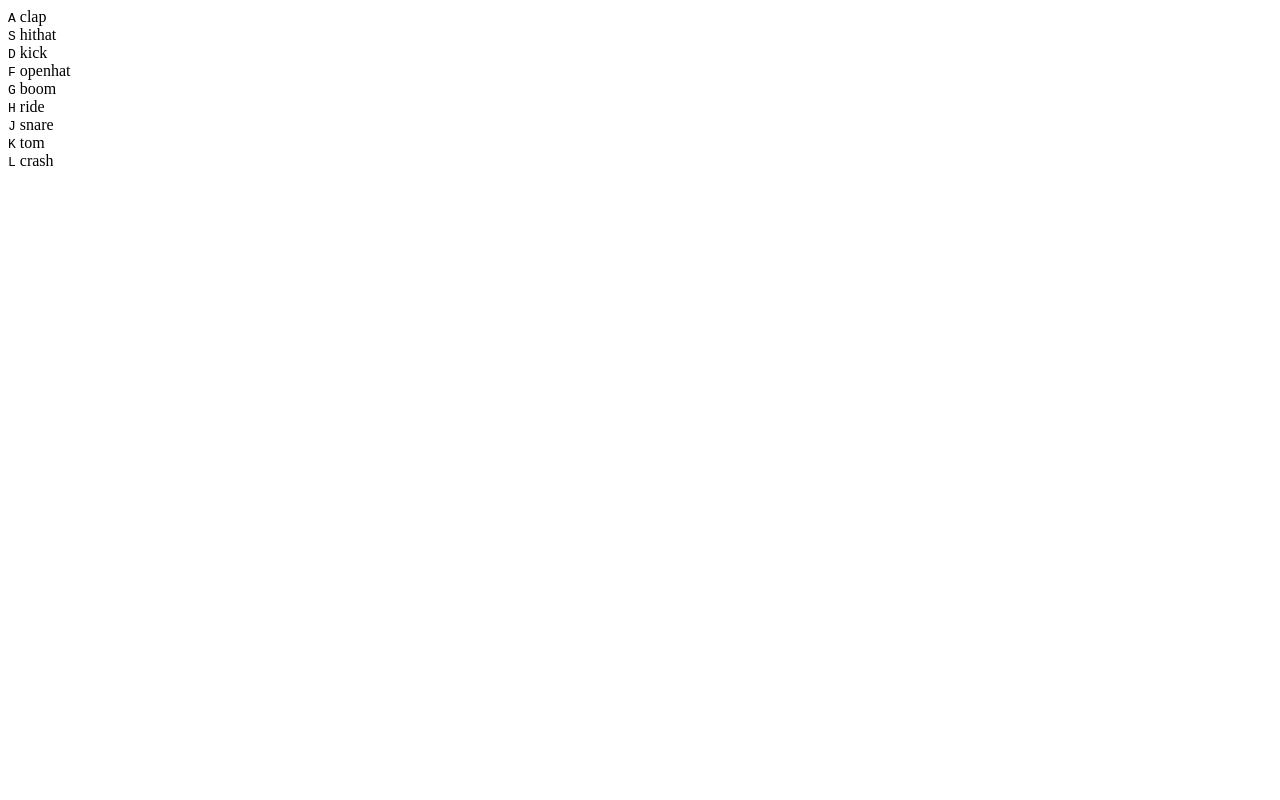
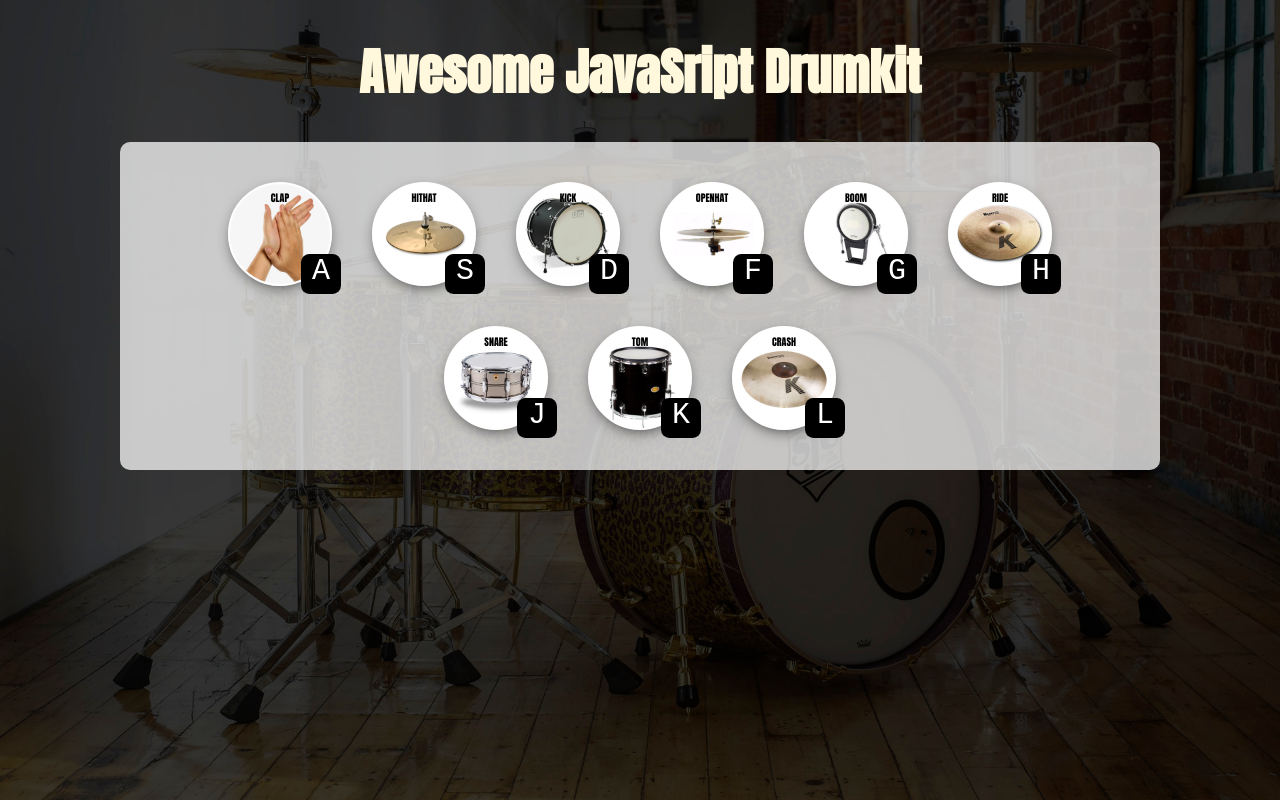
Before and after one commit to fermarinsanchez/JavaScript-DrumKit, a plain HTML site: page index.html in a window 1280 px wide. Drawn offline with Linux system fonts and the light colour scheme.

Commit message:
feat: add some style. Still working on elements and samples

```diff
--- a/index.html
+++ b/index.html
@@ -7,42 +7,45 @@
     <title>Awesome Drum Kit!</title>
 </head>
 <body>
+    <div>
+        <h1>Awesome JavaSript Drumkit</h1>
+    </div>
     <div class='keys'>
-        <div data-key='65' class='key'>
+        <div data-key='65' class='key' style="background-image: url(img/clap.jpg);" onclick="touchPlay('65')">
             <kbd>A</kbd>
-            <span>clap</span>
+            <p>clap</p>
         </div>
-        <div data-key='83' class='key'>
+        <div data-key='83' class='key' style="background-image: url(img/closed-hithat.jpg);" onclick="touchPlay('83')">
             <kbd>S</kbd>
-            <span>hithat</span>
+            <p>hithat</p>
         </div>
-        <div data-key='68' class='key'>
+        <div data-key='68' class='key' style="background-image: url(img/kick-drum.jpg);" onclick="touchPlay('68')">
             <kbd>D</kbd>
-            <span>kick</span>
+            <p>kick</p>
         </div>
-        <div data-key='70' class='key'>
+        <div data-key='70' class='key' style="background-image: url(img/open-hithat.jpg);" onclick="touchPlay('70')">
             <kbd>F</kbd>
-            <span>openhat</span>
+            <p>openhat</p>
         </div>
-        <div data-key='71' class='key'>
+        <div data-key='71' class='key'style="background-image: url(img/boom.jpg);" onclick="touchPlay('71')">
             <kbd>G</kbd>
-            <span>boom</span>
+            <p>boom</p>
         </div>
-        <div data-key='72' class='key'>
+        <div data-key='72' class='key' style="background-image: url(img/ride.jpg);" onclick="touchPlay('72')">
             <kbd>H</kbd>
-            <span>ride</span>
+            <p>ride</p>
         </div>
-        <div data-key='74' class='key'>
+        <div data-key='74' class='key' style="background-image: url(img/snare.jpg);" onclick="touchPlay('74')">
             <kbd>J</kbd>
-            <span>snare</span>
+            <p>snare</p>
         </div>
-        <div data-key='75' class='key'>
+        <div data-key='75' class='key' style="background-image: url(img/tom.jpg);" onclick="touchPlay('75')">
             <kbd>K</kbd>
-            <span>tom</span>
+            <p>tom</p>
         </div>
-        <div data-key='76' class='key'>
+        <div data-key='76' class='key' style="background-image: url(img/crash.jpg);" onclick="touchPlay('76')">
             <kbd>L</kbd>
-            <span>crash</span>
+            <p>crash</p>
         </div>
     </div>
     <audio data-key='65' src='sounds/clap.wav'></audio>
--- a/index.js
+++ b/index.js
@@ -1,19 +1,25 @@
 const playSound = (e) => {
-    console.log(e.keyCode);
     const audio = document.querySelector(`audio[data-key="${e.keyCode}"]`)
     const key = document.querySelector(`.key[data-key="${e.keyCode}"]`)
-    console.log(key)
     if (!audio) return
     audio.currentTime = 0
     audio.play()
     key.classList.add('playing')
+    setTimeout(() => { return key.classList.remove('playing')}, 300)
 }
 
-const removeTransition = (e) => {
-    if (e.propertyName !== 'transform') return
-    this.classList.remove('playing')
+const touchPlay = (e) => {
+    const audio = document.querySelector(`audio[data-key="${e}"]`)
+    const key = document.querySelector(`.key[data-key="${e}"]`)
+    if (!audio) return
+    audio.currentTime = 0
+    audio.play()
+    key.classList.add('playing')
+    setTimeout(() => { return key.classList.remove('playing')}, 300)
 }
 
-const keys = document.querySelectorAll('.key')
-keys.forEach(key => key.addEventListener('transitioned', removeTransition))
+
+
+
+
 window.addEventListener('keydown', playSound)
--- a/style.css
+++ b/style.css
@@ -0,0 +1,65 @@
+@import url('https://fonts.googleapis.com/css2?family=Anton&display=swap');
+
+html {
+    background: url('img/background.jpg') no-repeat center center fixed;
+    background-size: cover;
+    height: 100%;
+    font-family: 'Anton', sans-serif;
+}
+
+h1 {
+    font-size: 50px;
+    text-align: center;
+    color: cornsilk;
+}
+
+.keys {
+    align-content: center;
+    justify-content: center;
+    display: flex;
+    flex-wrap: wrap;
+    align-items: center;
+    margin: 0 auto;
+    max-width: 1000px;
+    background-color: rgba(255, 255, 255, 0.74);
+    padding: 20px 20px;
+    border-radius: 10px;
+}
+
+.key {
+    width: 100px;
+    height: 100px;
+    border-radius: 50%;
+    background-position: center;
+    background-size: cover;
+    position: relative;
+    box-shadow: 0px 5px 15px -5px rgba(0, 0, 0, 0.74);
+    margin: 20px;
+    border: 2px solid white;
+
+}
+
+.playing {
+    box-shadow: inset 0px 5px 15px -5px rgba(0, 0, 0, 0);
+    border: 2px solid aqua;
+}
+
+kbd {
+    position: absolute;
+    top: 70%;
+    right: -11%;
+    color: white;
+    font-size: 30px;
+    background-color: black;
+    width: 40px;
+    height: 40px;
+    text-align: center;
+    border-radius: 21%;
+}
+
+p {
+    font-variant: small-caps;
+    font-size: 14px;
+    text-align: center;
+    margin: 2px 0 0 0;
+}
```
Also changed, not shown: img/background.jpg (added), img/boom.jpg (added), img/clap.jpg (added), img/closed-hithat.jpg (added), img/crash.jpg (added), img/kick-drum.jpg (added), img/open-hithat.jpg (added), img/ride.jpg (added), img/snare.jpg (added), img/tom.jpg (added).
